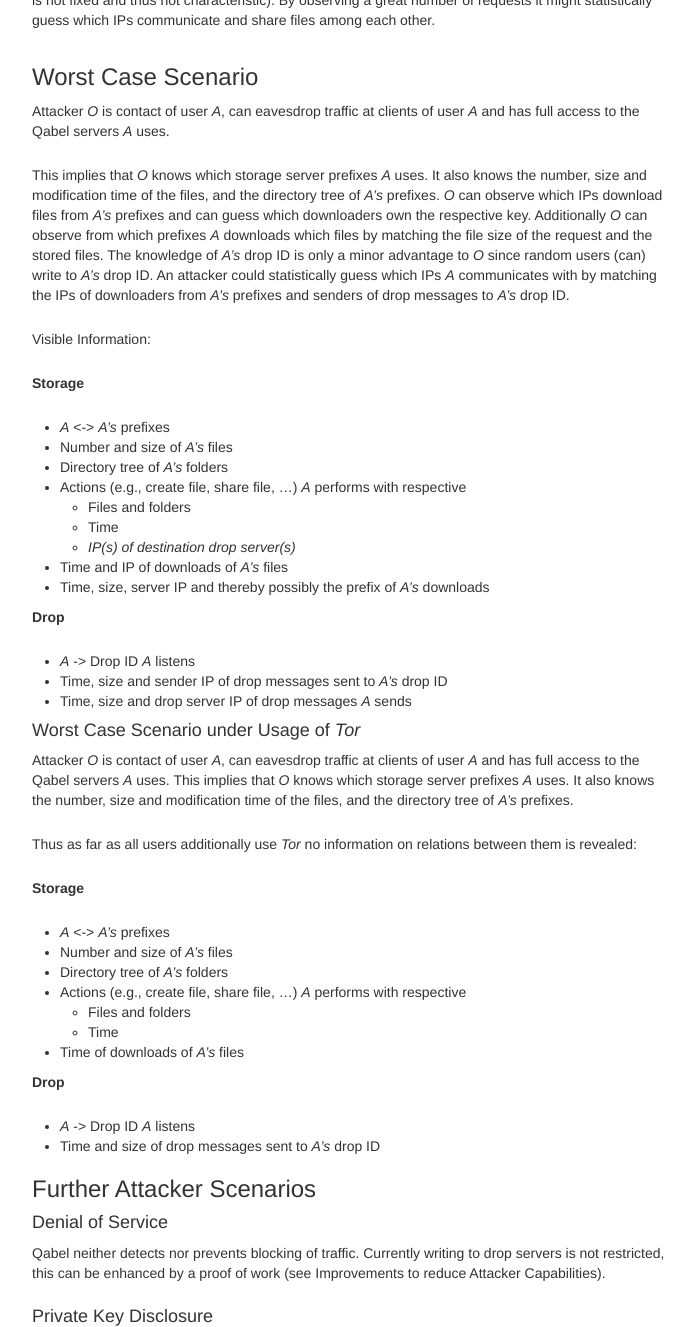
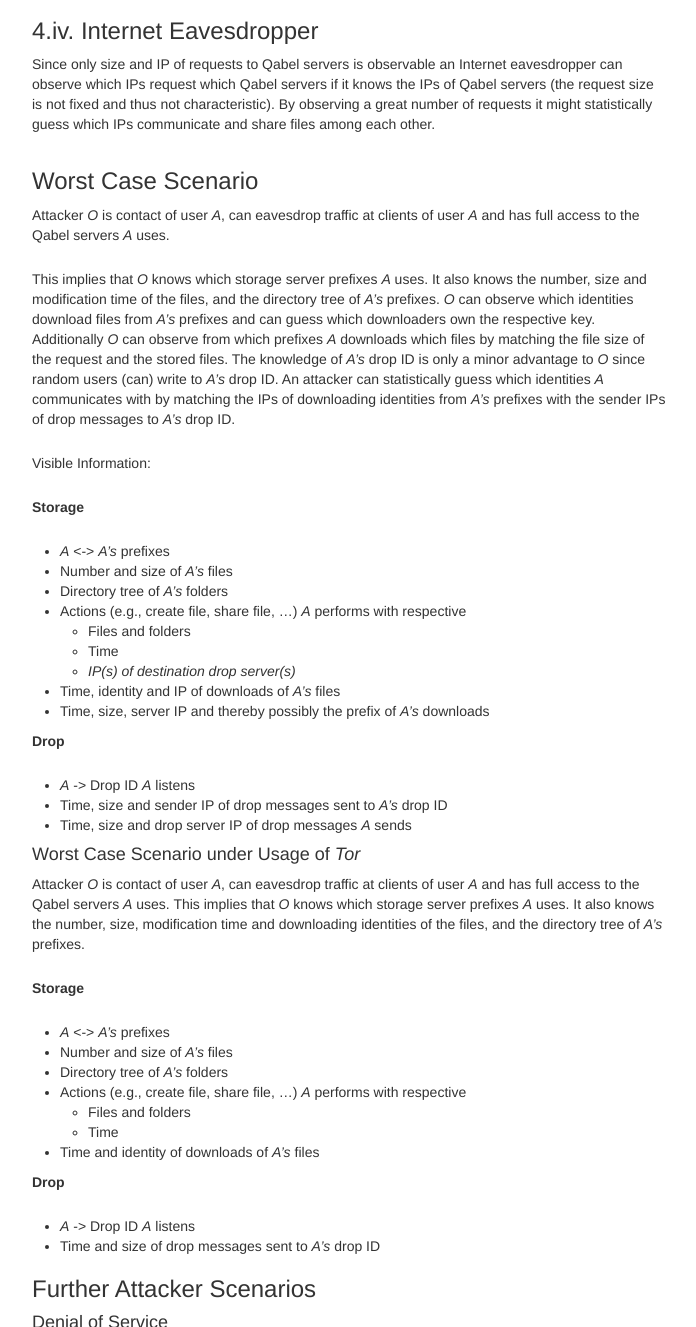
Before and after one commit to Qabel/qabel.github.io, a Jekyll site: the page built from _docs/Threat-Model.md, in a window 1280 px wide and 1400 px high, scrolled down 2618 px, cut to the strip 73-1400 px from the top of the window. Shown: the whole strip, without its empty margins (338-1034 px from the left). Built offline with Jekyll 4.4.1, drawn with Linux system fonts in a browser that asks for light colours; Markdown is read by kramdown in place of the engine named in the settings; some of the changed text lies outside the part shown.

Commit message:
added need of authentication for file download

```diff
--- a/_docs/Threat-Model.md
+++ b/_docs/Threat-Model.md
@@ -45,6 +45,8 @@
 ###3. Qabel Servers
 Since a user has to be authenticated to be able to upload files on the server the provider knows the prefixes of each identity. Due to this it is able to monitor all file writes and can match them to the registered user. During the creation of a folder it can observe in which parent folder it is created. Thereby it can reconstruct the directory tree of *A*. As soon as a user requests (meta) files in the order of the (sub-)directory tree, *O* can assume that *A* shared the (sub-)directory with the user.
 
+To prevent Qabel from being used as an illegal file distribution platform currently a user also needs to be authenticated for downloading a file. Thus the identities of uploaders and downloaders can be linked. Since downloading of files can be conducted without possessing the respective file key this link can be faked.
+
 ###4.i. Client Eavesdropper
 A client eavesdropper can observe which storage server a user writes to and which storage servers it reads from. It can guess which drop server*s* a user uses to receive message (most requested drop server*s*) but it cannot guess the specific drop ID (since the message lengths should be similar and thus indistinguishable).
 
@@ -63,7 +65,7 @@
 ###Worst Case Scenario
 Attacker *O* is contact of user *A*, can eavesdrop traffic at clients of user *A* and has full access to the Qabel servers *A* uses.
 
-This implies that *O* knows which storage server prefixes *A* uses. It also knows the number, size and modification time of the files, and the directory tree of *A's* prefixes. *O* can observe which IPs download files from *A's* prefixes and can guess which downloaders own the respective key. Additionally *O* can observe from which prefixes *A* downloads which files by matching the file size of the request and the stored files. The knowledge of *A's* drop ID is only a minor advantage to *O* since random users (can) write to *A's* drop ID. An attacker could statistically guess which IPs *A* communicates with by matching the IPs of downloaders from *A's* prefixes and senders of drop messages to *A's* drop ID.
+This implies that *O* knows which storage server prefixes *A* uses. It also knows the number, size and modification time of the files, and the directory tree of *A's* prefixes. *O* can observe which identities download files from *A's* prefixes and can guess which downloaders own the respective key. Additionally *O* can observe from which prefixes *A* downloads which files by matching the file size of the request and the stored files. The knowledge of *A's* drop ID is only a minor advantage to *O* since random users (can) write to *A's* drop ID. An attacker can statistically guess which identities *A* communicates with by matching the IPs of downloading identities from *A's* prefixes with the sender IPs of drop messages to *A's* drop ID.
 
 Visible Information:
 
@@ -75,7 +77,7 @@
     * Files and folders
     * Time
     * *IP(s) of destination drop server(s)*
-* Time and IP of downloads of *A's* files
+* Time, identity and IP of downloads of *A's* files
 * Time, size, server IP and thereby possibly the prefix of *A's* downloads
 
 **Drop**
@@ -84,9 +86,7 @@
 * Time, size and drop server IP of drop messages *A* sends
 
 ####Worst Case Scenario under Usage of *Tor*
-Attacker *O* is contact of user *A*, can eavesdrop traffic at clients of user *A* and has full access to the Qabel servers *A* uses. This implies that *O* knows which storage server prefixes *A* uses. It also knows the number, size and modification time of the files, and the directory tree of *A's* prefixes.
-
-Thus as far as all users additionally use *Tor* no information on relations between them is revealed:
+Attacker *O* is contact of user *A*, can eavesdrop traffic at clients of user *A* and has full access to the Qabel servers *A* uses. This implies that *O* knows which storage server prefixes *A* uses. It also knows the number, size, modification time and downloading identities of the files, and the directory tree of *A's* prefixes.
 
 **Storage**
 * *A* <-> *A's* prefixes
@@ -95,7 +95,7 @@
 * Actions (e.g., create file, share file, ...) *A* performs with respective
     * Files and folders
     * Time
-* Time of downloads of *A's* files
+* Time and identity of downloads of *A's* files
 
 **Drop**
 * *A* -> Drop ID *A* listens
```
Also changed, not shown: other parts of _docs/Threat-Model.md (+2 -1 lines).
